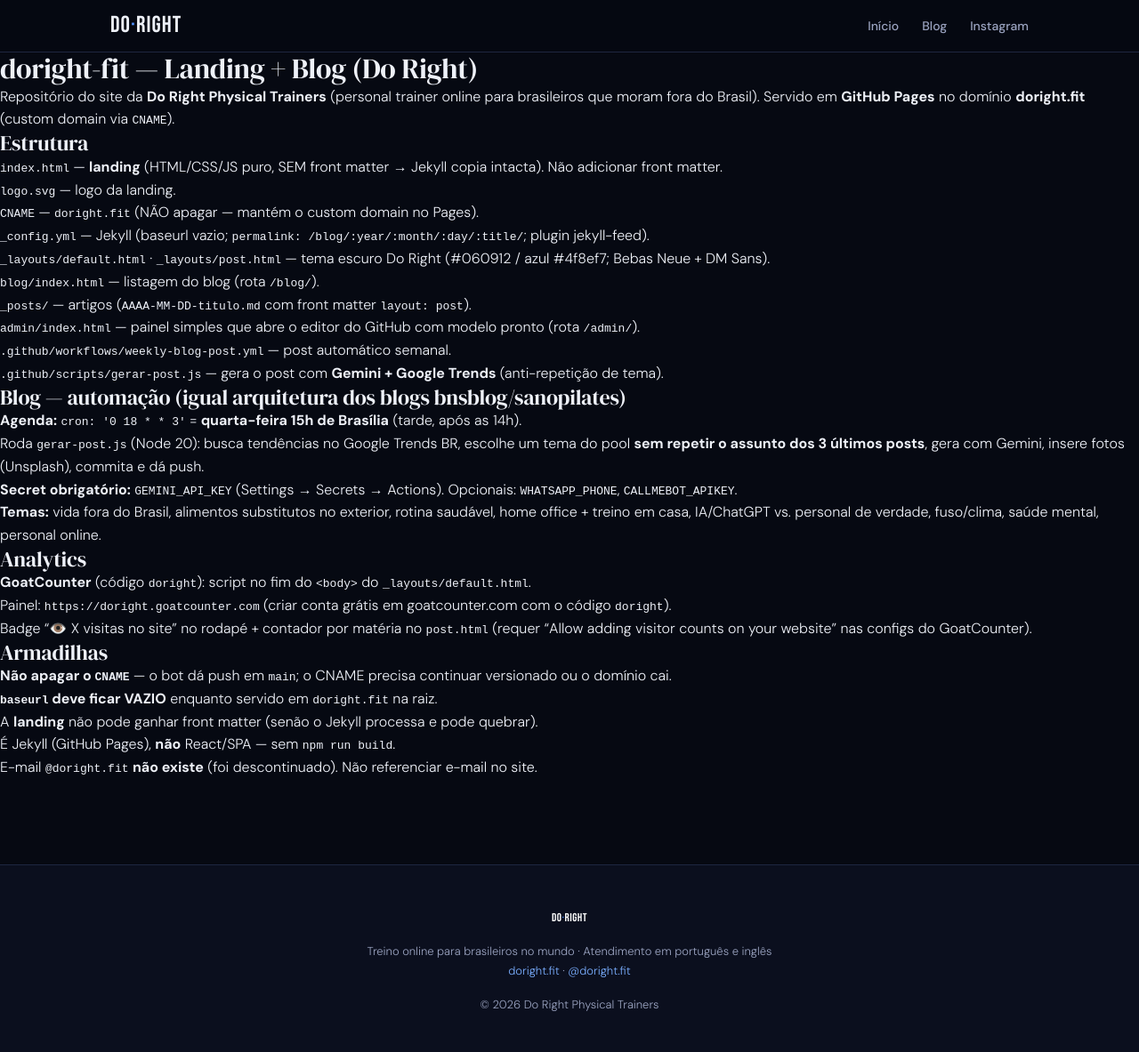
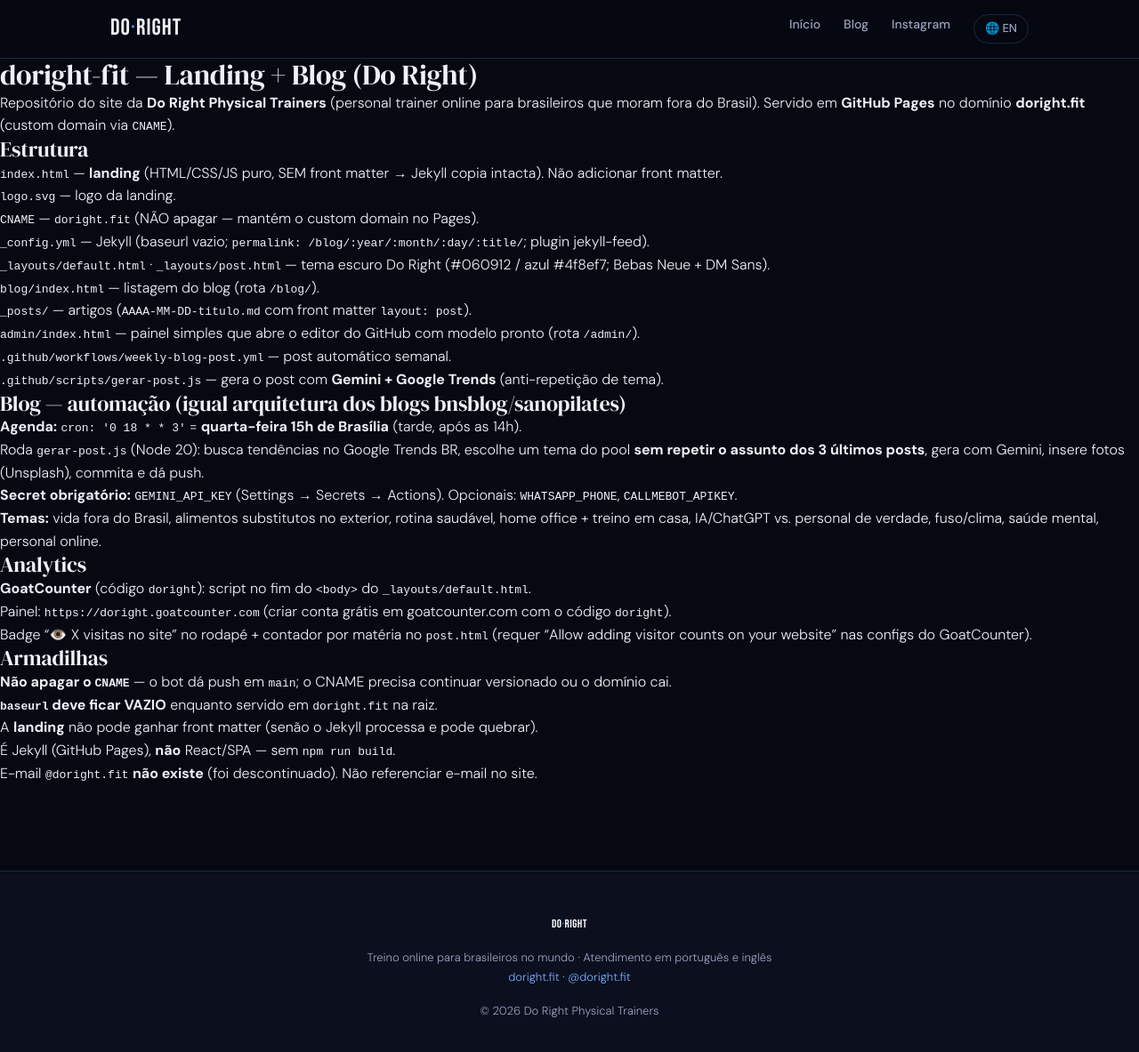
Before and after one commit to drptze-teste/doright-fit, a Jekyll site: the page built from CLAUDE.md, in a window 1280 px wide and 1196 px high. Shown: the top 1183 px of the window at 89% size. Built offline with Jekyll 4.4.1, drawn with Linux system fonts in a browser that asks for light colours; our own code applies the rules of GitHub Pages for plain Markdown files.

Commit message:
Blog: botao '🌐 EN' traduz via Google Translate (proxy translate.goog)

```diff
--- a/_layouts/default.html
+++ b/_layouts/default.html
@@ -58,6 +58,14 @@
   .nav-links{display:flex;gap:26px;font-size:14px;font-weight:500;color:var(--off-white)}
   .nav-links a:hover{color:var(--accent-bright)}
   .nav-links a.active{color:var(--accent-bright)}
+  .nav-translate{
+    display:inline-flex;align-items:center;gap:5px;
+    border:1px solid var(--border);border-radius:100px;
+    padding:5px 12px;font-size:13px;font-weight:500;color:var(--off-white);
+    cursor:pointer;transition:all .2s;
+  }
+  .nav-translate:hover{border-color:var(--accent);color:var(--accent-bright)}
+  @media(max-width:600px){.nav-links{gap:16px}.nav-links a[href*="instagram"]{display:none}}
 
   /* FOOTER */
   .site-footer{
@@ -93,6 +101,7 @@
       <a href="{{ site.baseurl }}/">Início</a>
       <a href="{{ site.baseurl }}/blog/" class="{% if page.layout == 'post' or page.url contains '/blog' %}active{% endif %}">Blog</a>
       <a href="https://www.instagram.com/doright.fit" target="_blank" rel="noopener">Instagram</a>
+      <a class="nav-translate" id="btn-translate" href="#" onclick="return translateEN(event)" title="Read in English (Google Translate)">🌐 EN</a>
     </div>
   </div>
 </nav>
@@ -111,6 +120,26 @@
     </span>
   </div>
 </footer>
+
+<!-- Botão "traduzir para inglês" via proxy do Google Tradutor (mesmo mecanismo do Chrome) -->
+<script>
+function translateEN(e){
+  if(e) e.preventDefault();
+  if(location.hostname.indexOf('translate.goog') !== -1){
+    location.href = 'https://doright.fit' + location.pathname;   // já traduzido → volta ao PT
+    return false;
+  }
+  var proxy = location.hostname.replace(/-/g,'--').replace(/\./g,'-') + '.translate.goog';
+  location.href = 'https://' + proxy + location.pathname + '?_x_tr_sl=pt&_x_tr_tl=en&_x_tr_hl=en&_x_tr_pto=wapp';
+  return false;
+}
+(function(){
+  if(location.hostname.indexOf('translate.goog') !== -1){
+    var b = document.getElementById('btn-translate');
+    if(b){ b.textContent = '🇧🇷 PT'; b.title = 'Ver original em português'; }
+  }
+})();
+</script>
 
 <!-- Contador total de visitas do site (endpoint público GoatCounter) -->
 <script>
```
